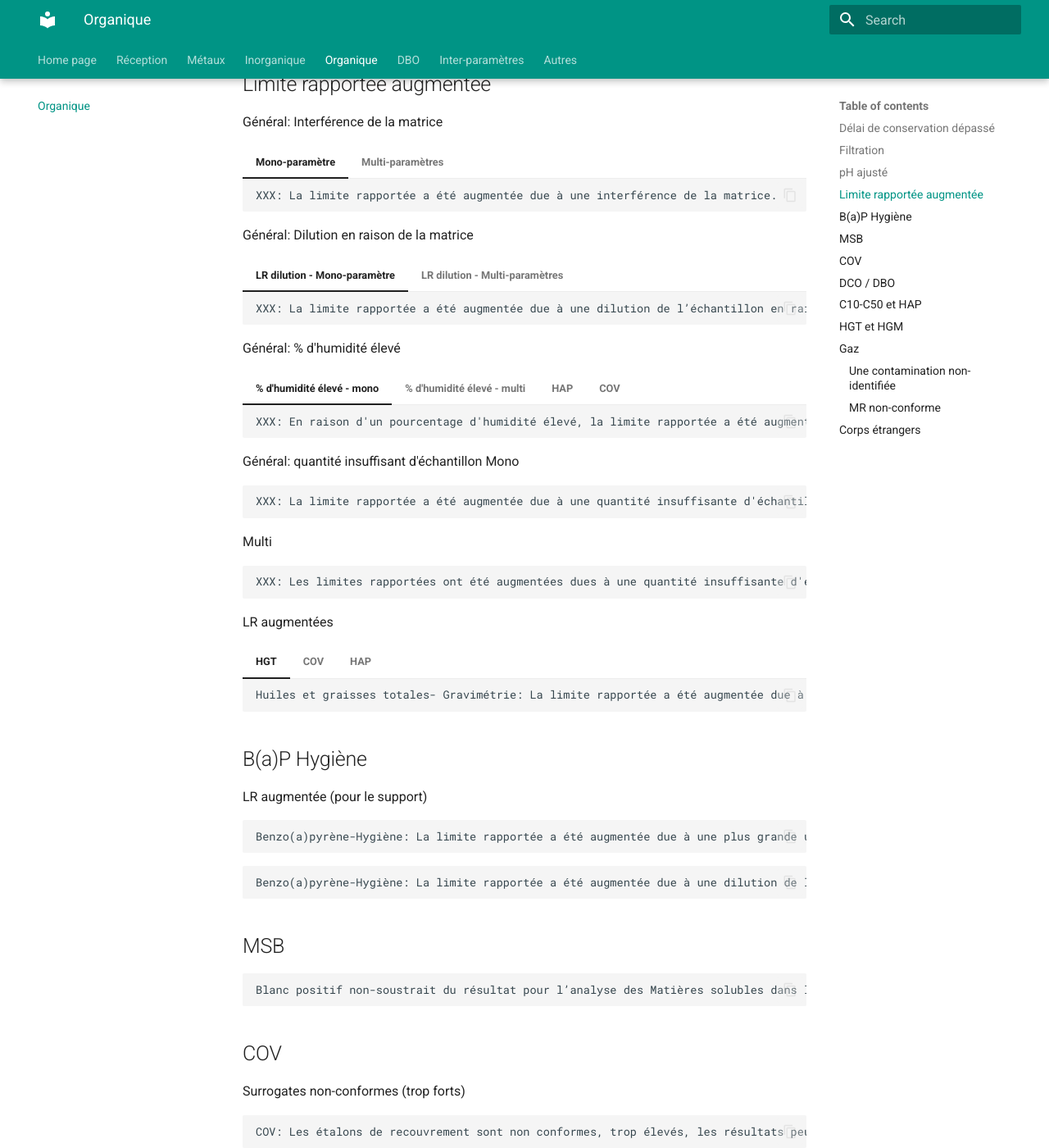
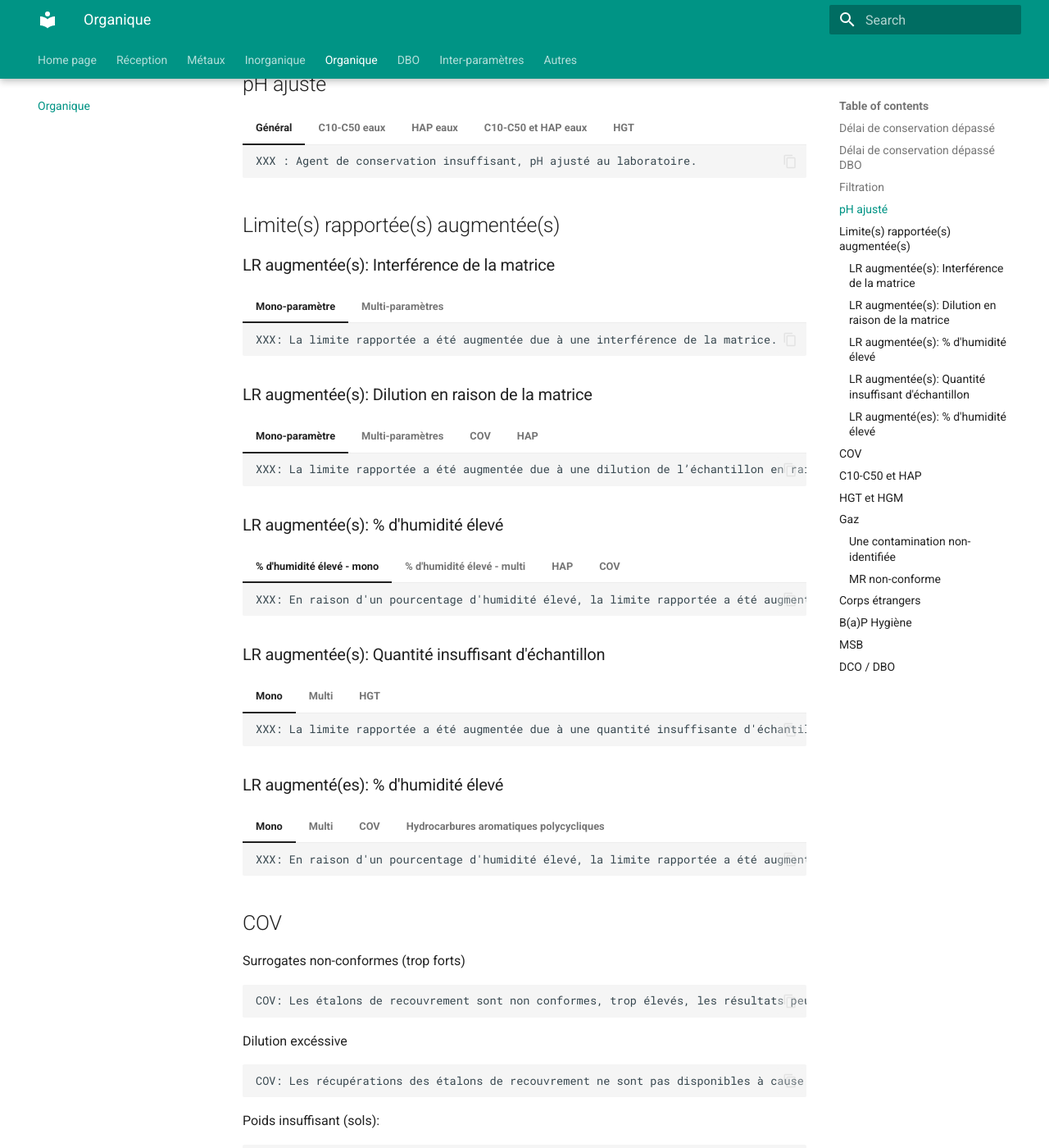
Before and after one commit to denisshragin/chemistry_comments, an MkDocs documentation site: the page built from docs/organique.md, in a window 1280 px wide and 1400 px high, scrolled down 657 px. Shown: the whole window at 82% size. Built offline with MkDocs 1.6.1 and Material for MkDocs 9.7.7, drawn with Linux system fonts in a browser that asks for light colours; some of the changed text lies outside the part shown.

Commit message:
Some comments added and reorganized

````diff
--- a/docs/organique.md
+++ b/docs/organique.md
@@ -4,6 +4,20 @@
     ```
     L'analyse de XXX a été effectuée dans un délai dépassé.
     ```
+=== "DBO"
+    ```
+    L'analyse de la Demande biochimique en oxygène a été effectuée dans un délai dépassé.
+    ```
+=== "C10C50"
+    ```
+    L'analyse des Hydrocarbures Pétroliers (C10-C50) a été effectuée dans un délai dépassé.
+    ```
+=== "C10C50 et HAP"
+    ```
+    Les analyses des Hydrocarbures aromatiques polycycliques et des Hydrocarbures Pétroliers (C10-C50) ont été effectuées dans un délai dépassé.
+    ```
+## Délai de conservation dépassé DBO
+
 === "DBO"
     ```
     L'analyse de la Demande biochimique en oxygène a été effectuée dans un délai dépassé.
@@ -23,14 +37,6 @@
 === "DBOd"
     ```
     L'analyse de la Demande biochimique en oxygène dissous a été effectuée dans un délai dépassé.
-    ```
-=== "C10C50"
-    ```
-    L'analyse des Hydrocarbures Pétroliers (C10-C50) a été effectuée dans un délai dépassé.
-    ```
-=== "C10C50 et HAP"
-    ```
-    Les analyses des Hydrocarbures aromatiques polycycliques et des Hydrocarbures Pétroliers (C10-C50) ont été effectuées dans un délai dépassé.
     ```
 
 
@@ -66,8 +72,8 @@
     Huiles et graisses totales - Gravimétrie: Agent de conservation insuffisant, pH ajusté au laboratoire.
     ```
 
-## Limite rapportée augmentée
-Général: Interférence de la matrice
+## Limite(s) rapportée(s) augmentée(s)
+### LR augmentée(s): Interférence de la matrice
 === "Mono-paramètre"
     ```
     XXX: La limite rapportée a été augmentée due à une interférence de la matrice.
@@ -76,16 +82,24 @@ Général: Interférence de la matrice
     ```
     XXX: Les limites rapportées ont été augmentées dues à une interférence de la matrice.
     ```
-Général: Dilution en raison de la matrice
-=== "LR dilution - Mono-paramètre"
+### LR augmentée(s): Dilution en raison de la matrice
+=== "Mono-paramètre"
     ```
     XXX: La limite rapportée a été augmentée due à une dilution de l’échantillon en raison de la matrice.
     ```
-=== "LR dilution - Multi-paramètres"
+=== "Multi-paramètres"
     ```
     XXX: Les limites rapportées ont été augmentées dues à une dilution de l’échantillon en raison de la matrice.
     ```
-Général: % d'humidité élevé
+=== "COV"
+    ```
+    COV: Les limites rapportées ont été augmentées dues à une dilution de l'échantillon en raison de la matrice.
+    ```
+=== "HAP"
+    ```
+    Hydrocarbures aromatiques polycycliques: Les limites rapportées ont été augmentées dues à une dilution de l'échantillon en raison de la matrice.
+    ```
+### LR augmentée(s): % d'humidité élevé
 === "% d'humidité élevé - mono"
     ```
     XXX: En raison d'un pourcentage d'humidité élevé, la limite rapportée a été augmentée.
@@ -102,43 +116,38 @@ Général: % d'humidité élevé
     COV: En raison d'un pourcentage d'humidité élevé, les limites rapportées ont été augmentées.
     ```    ```
 
-Général: quantité insuffisant d'échantillon
-Mono
-```
-XXX: La limite rapportée a été augmentée due à une quantité insuffisante d'échantillon.
-```
-Multi
-```
-XXX: Les limites rapportées ont été augmentées dues à une quantité insuffisante d'échantillon.
-```
-
-LR augmentées
+### LR augmentée(s): Quantité insuffisant d'échantillon
+=== "Mono"
+    ```
+    XXX: La limite rapportée a été augmentée due à une quantité insuffisante d'échantillon.
+    ```
+=== "Multi"
+    ```
+    XXX: Les limites rapportées ont été augmentées dues à une quantité insuffisante d'échantillon.
+    ```
 === "HGT"
     ```
     Huiles et graisses totales- Gravimétrie: La limite rapportée a été augmentée due à une quantité insuffisante d'échantillon.
     ```
+
+### LR augmenté(es): % d'humidité élevé
+=== "Mono"
+    ```
+    XXX: En raison d'un pourcentage d'humidité élevé, la limite rapportée a été augmentée.
+    ```
+=== "Multi"
+    ```
+    XXX: En raison d'un pourcentage d'humidité élevé, les limites rapportées ont été augmentées.
+    ```
 === "COV"
     ```
-    COV: Les limites rapportées ont été augmentées dues à une dilution de l'échantillon en raison de la matrice.
+    COV: En raison d'un pourcentage d'humidité élevé, les limites rapportées ont été augmentées.
     ```
-=== "HAP"
+=== "Hydrocarbures aromatiques polycycliques"
     ```
-    Hydrocarbures aromatiques polycycliques: Les limites rapportées ont été augmentées dues à une dilution de l'échantillon en raison de la matrice.
+    Hydrocarbures aromatiques polycycliques: En raison d'un pourcentage d'humidité élevé, les limites rapportées ont été augmentées.
     ```
 
-
-## B(a)P Hygiène
-LR augmentée (pour le support)
-```
-Benzo(a)pyrène-Hygiène: La limite rapportée a été augmentée due à une plus grande utilisation de solvant en raison de la matrice de l'échantillon.
-```
-```
-Benzo(a)pyrène-Hygiène: La limite rapportée a été augmentée due à une dilution de l'échantillon en raison de la matrice.
-```
-## MSB
-```
-Blanc positif non-soustrait du résultat pour l’analyse des Matières solubles dans le benzène.
-```
 
 ## COV
 Surrogates non-conformes (trop forts)
@@ -148,10 +157,6 @@ COV: Les étalons de recouvrement sont non conformes, trop élevés, les résult
 Dilution excéssive
 ```
 COV: Les récupérations des étalons de recouvrement ne sont pas disponibles à cause d’une dilution excessive de l’échantillon.
-```
-% d'humidité élevé, LR augmentée:
-```
-COV: En raison d'un pourcentage d'humidité élevé, les limites rapportées ont été augmentées.
 ```
 Poids insuffisant (sols):
 ```
@@ -168,10 +173,6 @@ Analyse non conforme car effectuée sur un échantillon prélevé dans un pot de
 COV pot conforme:
 ```
 COV: Analyse effectuée sur un échantillon prélevé dans un pot de verre sans espace d’air.
-```
-COV LRs augmentées
-```
-COV: Les limites rapportées ont été augmentées dues à une dilution de l'échantillon en raison de la matrice.
 ```
 Humidité élevé et masse insuffisante
 ```
@@ -200,17 +201,6 @@ RQEP multi
 ```
 Composés organiques volatils Règ.EP D140:  Les matériaux de référence le Chlorure de vinyle et le Tétrachloroéthène sont hors critères d'acceptabilité, mais aucun impact sur les résultats de l'échantillon.
 ```
-## DCO / DBO
-
-DCO et DBO les bouteilles sont différentes:
-```
-Les résultats de la Demande chimique en oxygène et de la Demande biochimique en oxygène ne respectent pas les critères de comparaison inter-paramètres. L'apparence de la matrice des deux bouteilles est différente.
-```
-DCO avec couche de gras:
-```
-DCO: L'échantillon a été chauffé avant l'analyse pour faire fondre la couche de gras.
-```
-
 
 ## C10-C50 et HAP
 C10-C50, Erreur de manipulation
@@ -263,7 +253,7 @@ MR HAP non conforme mono
     ```
     Hydrocarbures aromatiques polycycliques:  Le matériel de référence le XXX est hors critères d'acceptabilité, mais aucun impact sur le résultat de l'échantillon.
     ```
-=== "le 7,12-Diméthylbenzo[a]anthracène"
+=== "7,12-Diméthylbenzo[a]anthracène"
     ```
     Hydrocarbures aromatiques polycycliques:  Le matériel de référence le 7,12-Diméthylbenzo[a]anthracène est hors critères d'acceptabilité, mais aucun impact sur le résultat de l'échantillon.
     ```
@@ -323,3 +313,28 @@ Solvants halogénés: Le matériel de référence est non-conforme (trop fort) l
 ```
 Le rapport des corps étrangers est en annexe.
 ```
+
+## B(a)P Hygiène
+LR augmentée (pour le support)
+```
+Benzo[a]pyrène-Hygiène: La limite rapportée a été augmentée due à une plus grande utilisation de solvant en raison de la matrice de l'échantillon.
+```
+```
+Benzo[a]pyrène-Hygiène: La limite rapportée a été augmentée due à une dilution de l'échantillon en raison de la matrice.
+```
+
+## MSB
+```
+Blanc positif non-soustrait du résultat pour l’analyse des Matières solubles dans le benzène.
+```
+
+## DCO / DBO
+
+DCO et DBO les bouteilles sont différentes:
+```
+Les résultats de la Demande chimique en oxygène et de la Demande biochimique en oxygène ne respectent pas les critères de comparaison inter-paramètres. L'apparence de la matrice des deux bouteilles est différente.
+```
+DCO avec couche de gras:
+```
+DCO: L'échantillon a été chauffé avant l'analyse pour faire fondre la couche de gras.
+```
````
Also changed, not shown: docs/dbo.md (+4 -1 lines), docs/inorganique.md (+12 -0 lines), docs/reception.md (+25 -2 lines).
